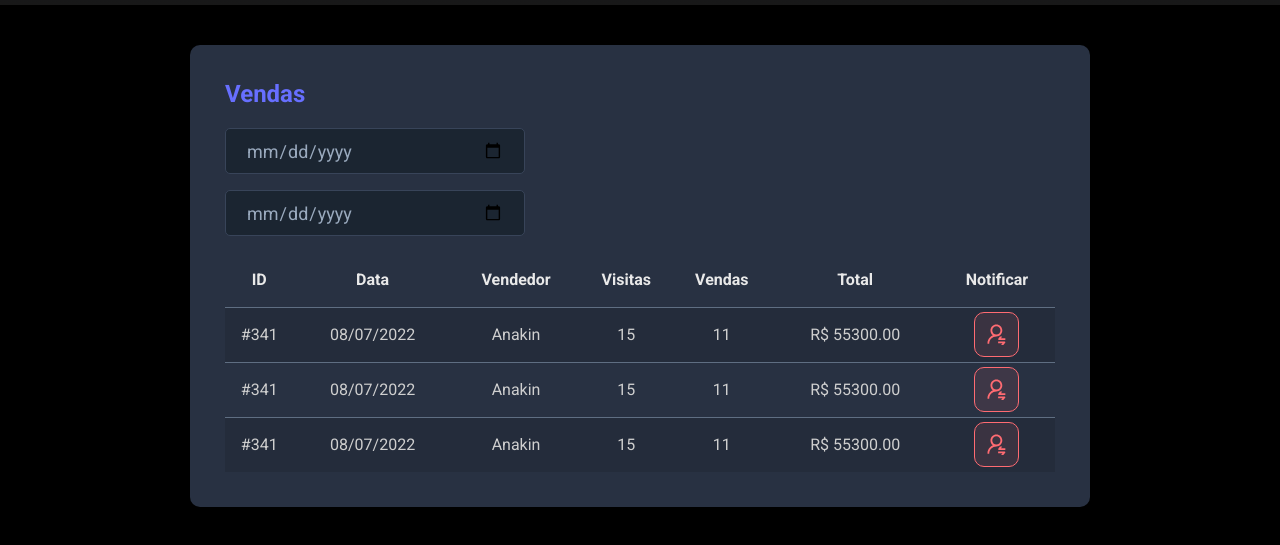
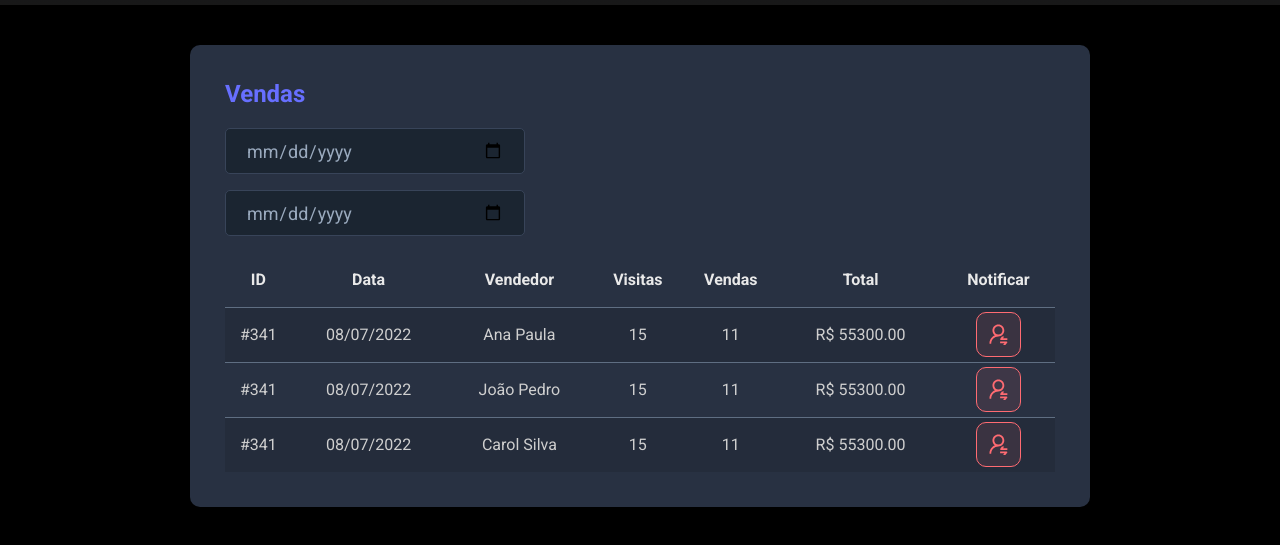
Before and after one commit to paulfms/dsmeta-css, a plain HTML site: page index.html in a window 1280 px wide. Shown: the part 215-760 px from the top of the page. Drawn offline with Linux system fonts and the light colour scheme.

Commit message:
Update names

```diff
--- a/index.html
+++ b/index.html
@@ -52,7 +52,7 @@
                                 <tr>
                                     <td class="show992">#341</td>
                                     <td class="show576">08/07/2022</td>
-                                    <td>Anakin</td>
+                                    <td>Ana Paula</td>
                                     <td class="show992">15</td>
                                     <td class="show992">11</td>
                                     <td>R$ 55300.00</td>
@@ -67,7 +67,7 @@
                                 <tr>
                                     <td class="show992">#341</td>
                                     <td class="show576">08/07/2022</td>
-                                    <td>Anakin</td>
+                                    <td>João Pedro</td>
                                     <td class="show992">15</td>
                                     <td class="show992">11</td>
                                     <td>R$ 55300.00</td>
@@ -82,7 +82,7 @@
                                 <tr>
                                     <td class="show992">#341</td>
                                     <td class="show576">08/07/2022</td>
-                                    <td>Anakin</td>
+                                    <td>Carol Silva</td>
                                     <td class="show992">15</td>
                                     <td class="show992">11</td>
                                     <td>R$ 55300.00</td>
```
